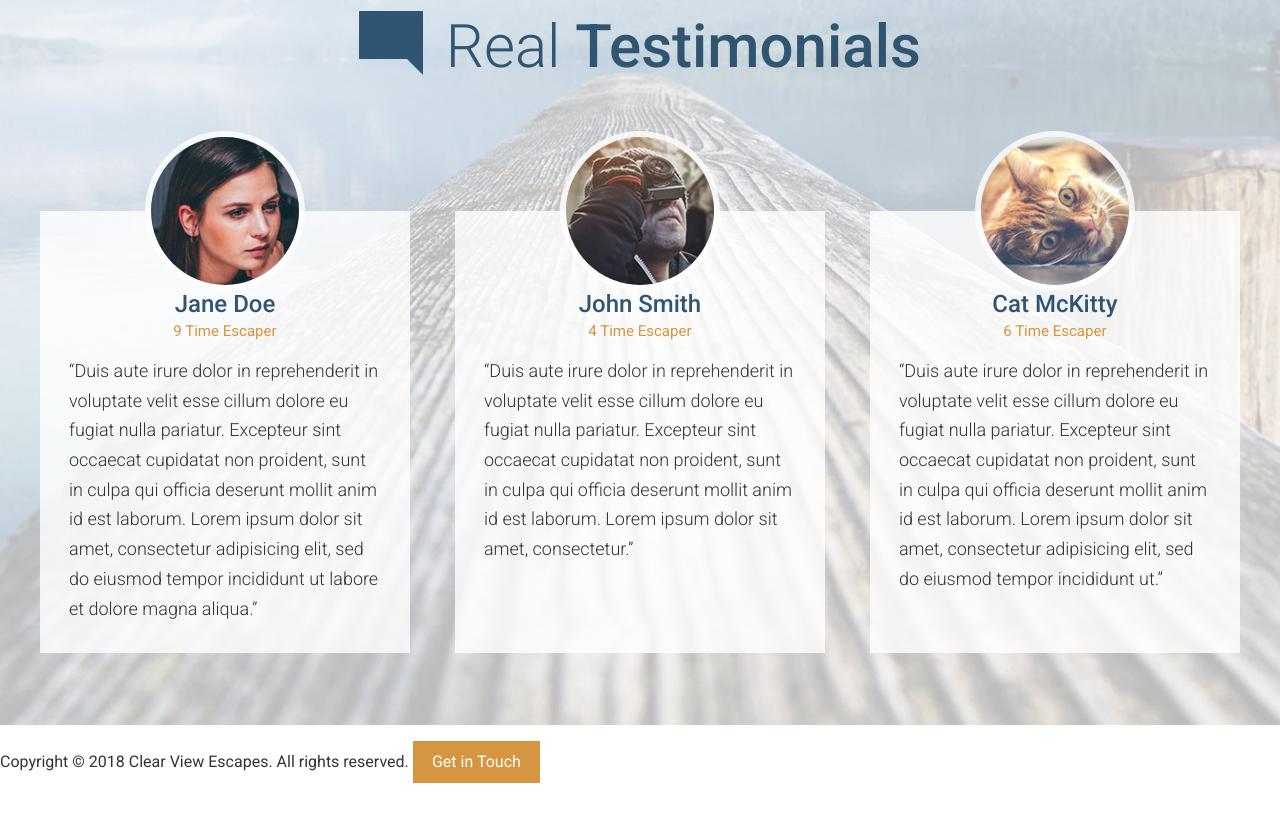
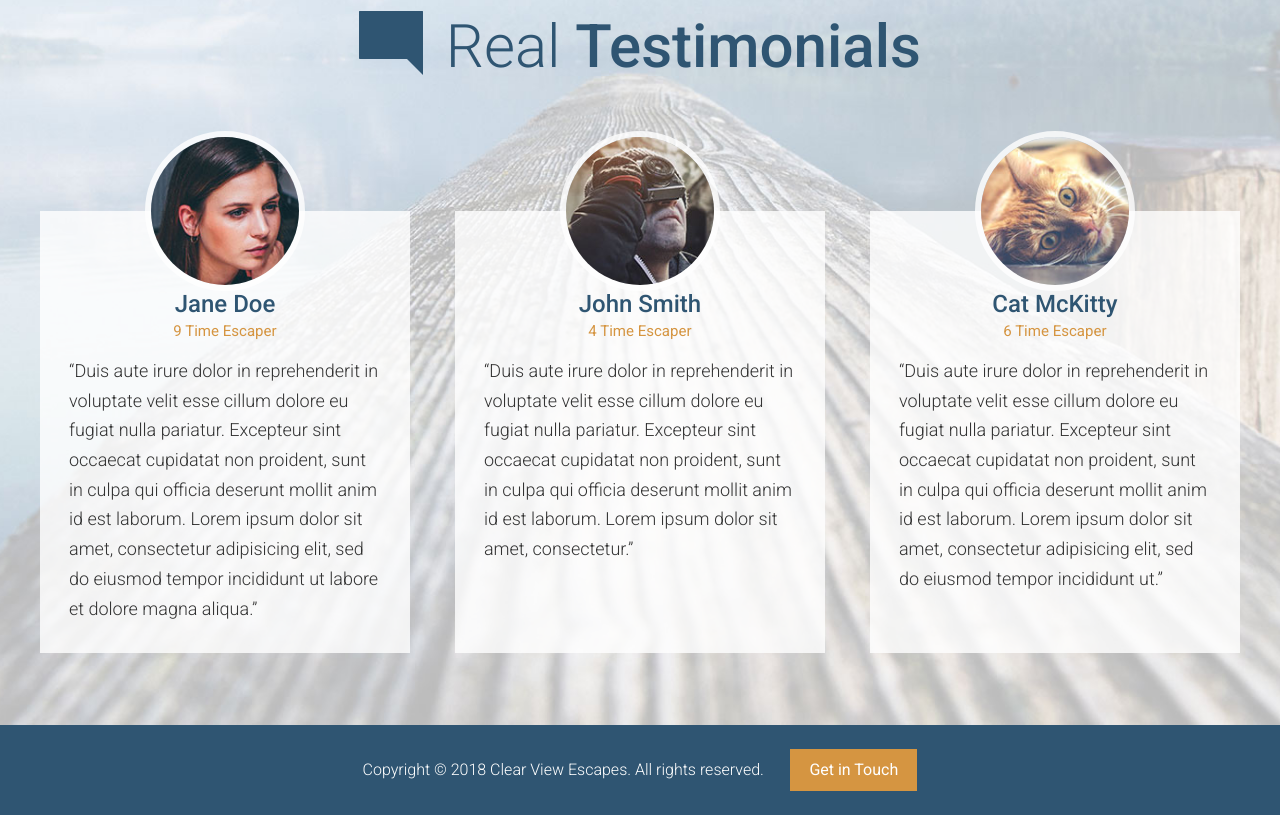
Before and after one commit to olenaborysenko/travel-site, a website: page app/index.html in a window 1280 px wide. Shown: the part 3150-3965 px from the top of the page. Drawn offline with Linux system fonts and the light colour scheme.

Commit message:
Completed footer

```diff
--- /dev/null
+++ b/app/assets/css/modules/_footer.css
@@ -0,0 +1,18 @@
+.footer {
+	background-color: $mainBlue;
+	color: #FFF;
+	padding: .5rem 0;
+	text-align: center;
+
+	&__text {
+		display: block;
+		margin-bottom: 1rem;
+		font-weight: 300;
+
+		@mixin atMedium {
+			display: inline;
+			margin-bottom: 0;
+			margin-right: 1.4rem;
+		}
+	}
+}
--- a/app/assets/css/style.css
+++ b/app/assets/css/style.css
@@ -12,3 +12,4 @@
 @import "modules/_section-title";
 @import "modules/_feature-item";
 @import "modules/_testimonial";
+@import "modules/_footer"
--- a/app/index.html
+++ b/app/index.html
@@ -150,8 +150,14 @@
 		</div>
 	</div>
 
-	<footer>
-		<p>Copyright &copy; 2018 Clear View Escapes. All rights reserved. <a class="btn" href="#">Get in Touch</a></p>
+	<footer class="footer">
+
+			<p>
+				<span class="footer__text">
+					Copyright &copy; 2018 Clear View Escapes. All rights reserved.
+				</span>
+				<a class="btn" href="#">Get in Touch</a>
+			</p>
 	</footer>
 
 </body>
--- a/app/temp/css/style.css
+++ b/app/temp/css/style.css
@@ -943,3 +943,25 @@ a {
 		font-size: .94rem;
 		margin: .25rem 0 1rem;
 	}
+
+.footer {
+	background-color: #2F5572;
+	color: #FFF;
+	padding: .5rem 0;
+	text-align: center;
+}
+
+.footer__text {
+		display: block;
+		margin-bottom: 1rem;
+		font-weight: 300;
+	}
+
+@media (min-width: 800px) {
+
+.footer__text {
+			display: inline;
+			margin-bottom: 0;
+			margin-right: 1.4rem
+	}
+	}
```
